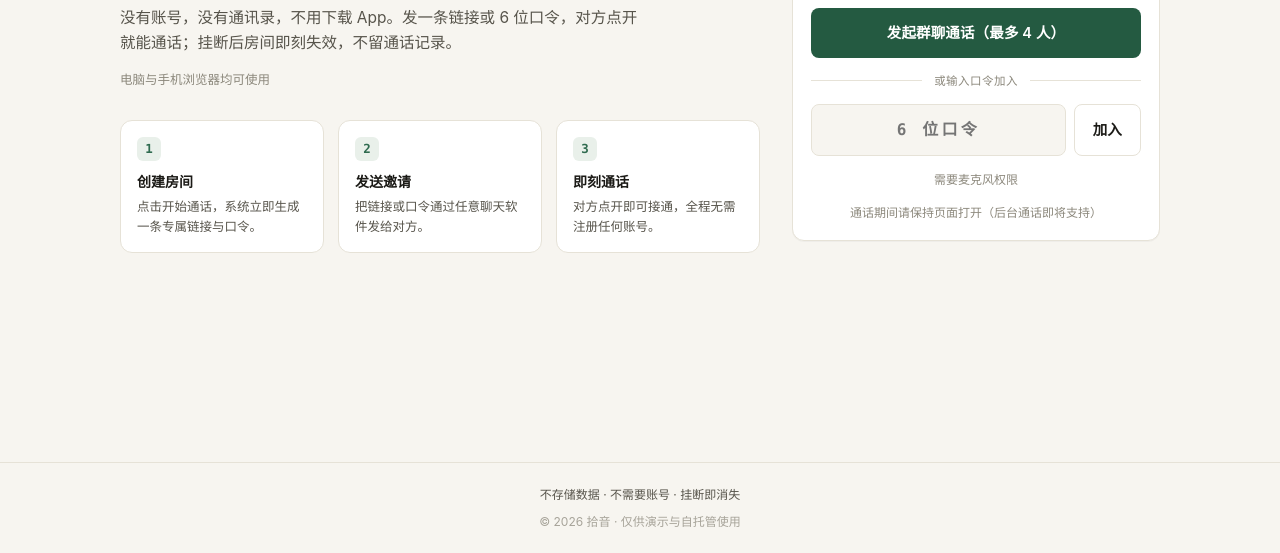
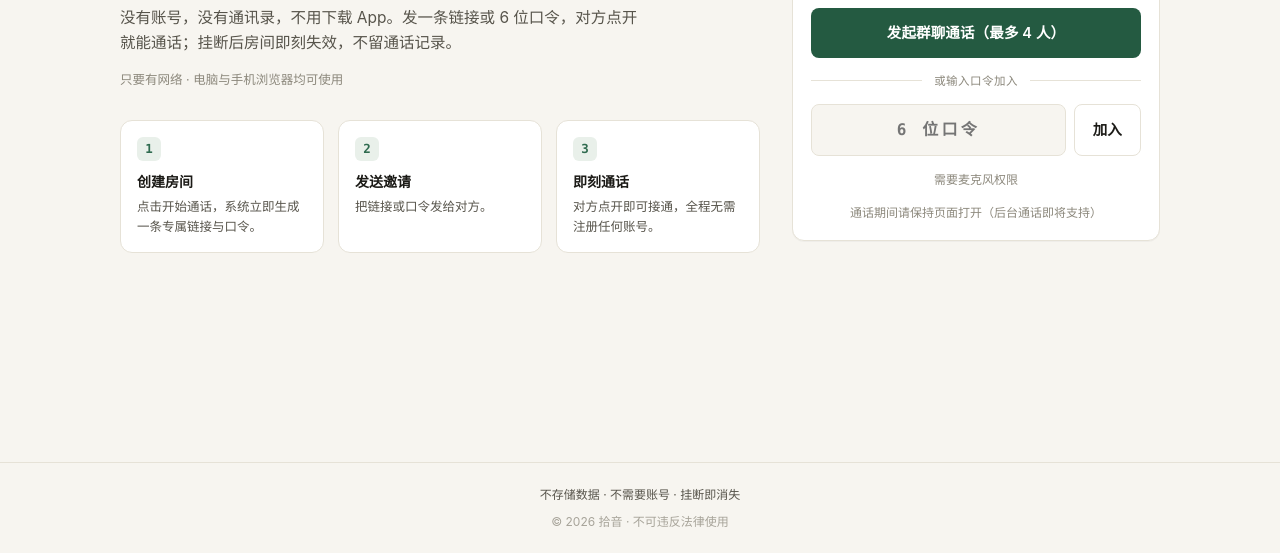
Before and after one commit to Yang1guang/XY-shiyin, a website: page public/index.html in a window 1280 px wide. Shown: the part 247-800 px from the top of the page. Drawn offline with Linux system fonts and the light colour scheme.

Commit message:
Update index.html

```diff
--- a/public/index.html
+++ b/public/index.html
@@ -213,11 +213,11 @@ h1,h2,h3,p{margin:0}
       <div class="hero-badge"><span class="pulse"></span>无需注册即可通话</div>
       <h1>说出想说的话，<br><em>挂断之后踪迹全无。</em></h1>
       <p class="lead">没有账号，没有通讯录，不用下载 App。发一条链接或 6 位口令，对方点开就能通话；挂断后房间即刻失效，不留通话记录。</p>
-      <p class="hero-note">电脑与手机浏览器均可使用</p>
+      <p class="hero-note">只要有网络 · 电脑与手机浏览器均可使用</p>
 
       <div class="steps">
         <div class="step"><div class="n">1</div><h3>创建房间</h3><p>点击开始通话，系统立即生成一条专属链接与口令。</p></div>
-        <div class="step"><div class="n">2</div><h3>发送邀请</h3><p>把链接或口令通过任意聊天软件发给对方。</p></div>
+        <div class="step"><div class="n">2</div><h3>发送邀请</h3><p>把链接或口令发给对方。</p></div>
         <div class="step"><div class="n">3</div><h3>即刻通话</h3><p>对方点开即可接通，全程无需注册任何账号。</p></div>
       </div>
     </section>
@@ -385,7 +385,7 @@ h1,h2,h3,p{margin:0}
 
 <footer class="foot">
   <div class="row">不存储数据 · 不需要账号 · 挂断即消失</div>
-  <div class="copy">© 2026 拾音 · 仅供演示与自托管使用</div>
+  <div class="copy">© 2026 拾音 · 不可违反法律使用</div>
 </footer>
 
 <audio id="remote-audio" autoplay playsinline></audio>
```
